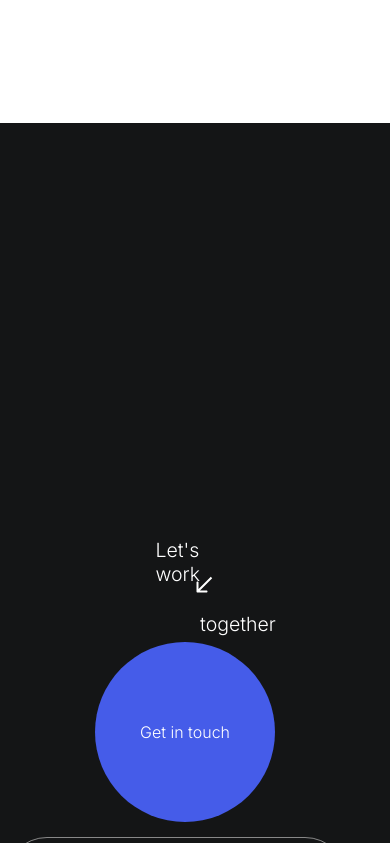
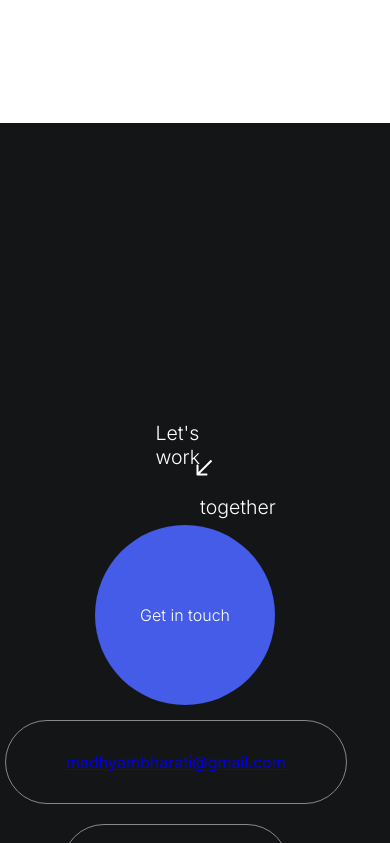
Before and after one commit to Madhyam123/Final_Nextjs_Potfolio_Website, a Next.js app: page / in a window 390 px wide. Shown: the part 3121-3964 px from the top of the page. Built offline with nearby package versions, Linux system fonts and the light colour scheme.

Commit message:
Update style.module.scss

```diff
--- a/src/components/Contact/style.module.scss
+++ b/src/components/Contact/style.module.scss
@@ -129,7 +129,22 @@
 
 }
 
-@media (max-width:600px) {
+// @media (width >= 1000px){
+//     .nav{
+//         position: absolute;
+//         display: flex;
+//         flex-direction: column;
+//         align-items: center;
+//         justify-content: center;
+//     }
+//     .button{
+//         display: flex;
+//         justify-items: center;
+//         align-items: center;
+//     }
+// }
+
+@media (max-width:900px) {
     .nav{
         position: absolute;
         left: -50%;
@@ -144,10 +159,15 @@
     }
     .contact{
         height: 100vh;
+        padding-top: -50%;
+        scroll-behavior: smooth;
+        overflow-y: visible;
+        overflow: hidden;
     }
     .body{
-        max-height: 2500px;
+        max-height: 100vh;
         padding-top: 90%;
+        margin-top: -60%;
     }
 //     .no{
 //   display: none;
```
